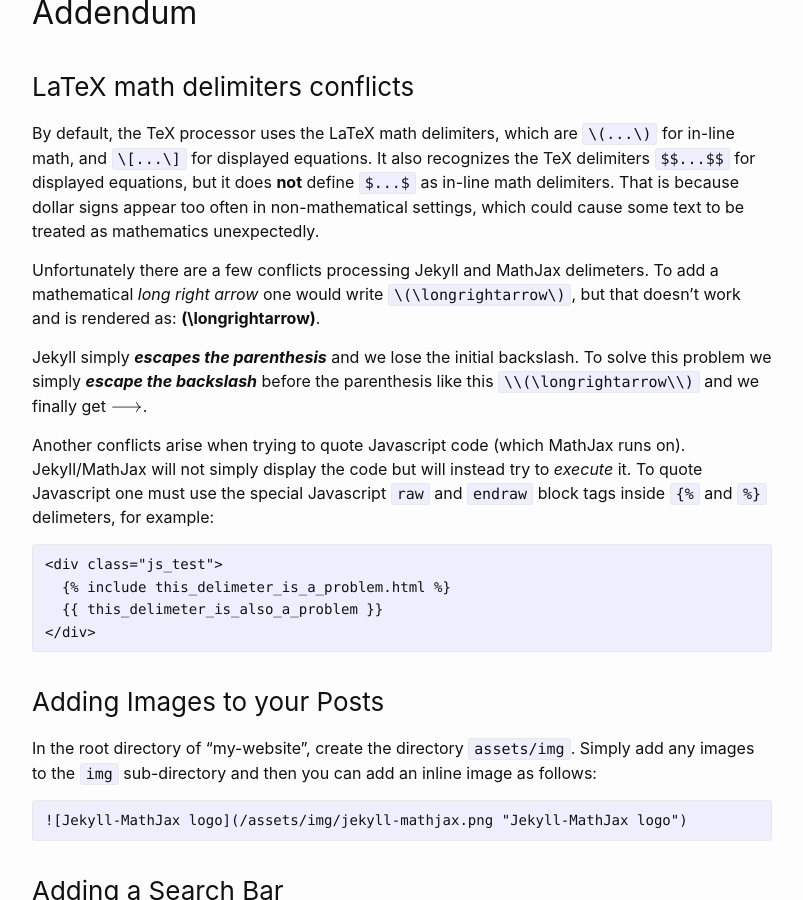
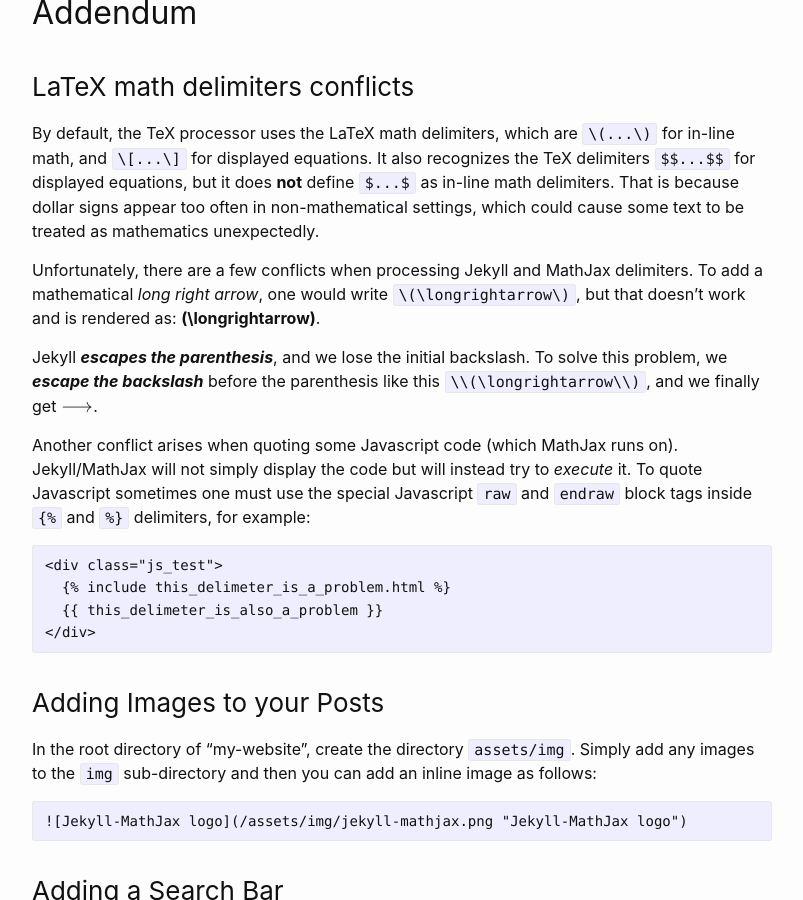
Before and after one commit to ekbann/ekbann.github.io, a Jekyll site: the page built from _posts/2024-01-18-github-jekyll-mathjax.md, in a window 1280 px wide and 900 px high, scrolled down 5479 px. Shown: the whole window, without its empty margins (238-1041 px from the left). Built offline with Jekyll 4.4.1, drawn with Linux system fonts in a browser that asks for light colours.

Commit message:
Update 2024-01-18-github-jekyll-mathjax.md

````diff
--- a/_posts/2024-01-18-github-jekyll-mathjax.md
+++ b/_posts/2024-01-18-github-jekyll-mathjax.md
@@ -165,11 +165,11 @@ Finally, just push all the file to your repository, and your personal mathematic
 
 By default, the TeX processor uses the LaTeX math delimiters, which are `\(...\)` for in-line math, and `\[...\]` for displayed equations. It also recognizes the TeX delimiters `$$...$$` for displayed equations, but it does **not** define `$...$` as in-line math delimiters. That is because dollar signs appear too often in non-mathematical settings, which could cause some text to be treated as mathematics unexpectedly.
 
-Unfortunately there are a few conflicts processing Jekyll and MathJax delimeters. To add a mathematical *long right arrow* one would write `\(\longrightarrow\)`, but that doesn't work and is rendered as: **\(\longrightarrow\)**.
+Unfortunately, there are a few conflicts when processing Jekyll and MathJax delimiters. To add a mathematical *long right arrow*, one would write `\(\longrightarrow\)`, but that doesn't work and is rendered as: **\(\longrightarrow\)**.
 
-Jekyll simply ***escapes the parenthesis*** and we lose the initial backslash. To solve this problem we simply ***escape the backslash*** before the parenthesis like this `\\(\longrightarrow\\)` and we finally get \\(\longrightarrow\\).
+Jekyll ***escapes the parenthesis***, and we lose the initial backslash. To solve this problem, we ***escape the backslash*** before the parenthesis like this `\\(\longrightarrow\\)`, and we finally get \\(\longrightarrow\\).
 
-Another conflicts arise when trying to quote Javascript code (which MathJax runs on). Jekyll/MathJax will not simply display the code but will instead try to *execute* it. To quote Javascript one must use the special Javascript `raw` and `endraw` block tags inside `{% raw %}{%{% endraw %}` and `{% raw %}%}{% endraw %}` delimeters, for example:
+Another conflict arises when quoting some Javascript code (which MathJax runs on). Jekyll/MathJax will not simply display the code but will instead try to *execute* it. To quote Javascript sometimes one must use the special Javascript `raw` and `endraw` block tags inside `{% raw %}{%{% endraw %}` and `{% raw %}%}{% endraw %}` delimiters, for example:
 
 ```
 {% raw %}<div class="js_test">
````
